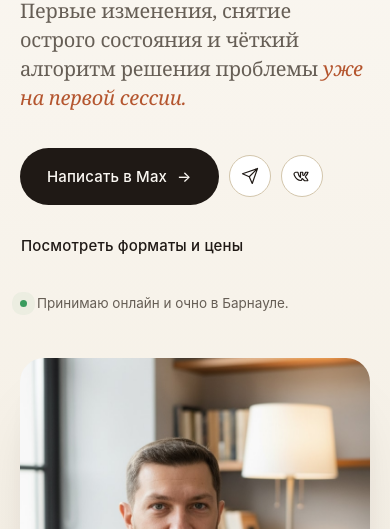
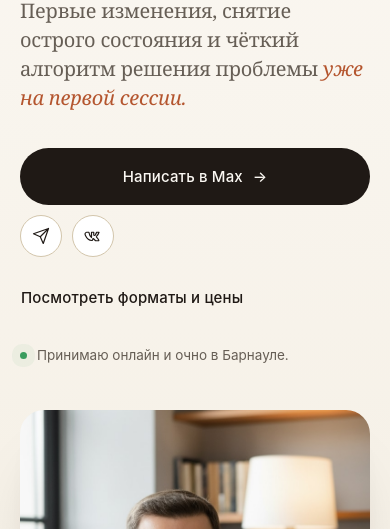
Before and after one commit to a-kors/merts-demo, an Astro site: page / in a window 390 px wide. Shown: the part 315-844 px from the top of the page. Built offline with nearby package versions, Linux system fonts and the light colour scheme; Astro itself is replaced by a stand-in of ours.

Commit message:
cta-group: full-width main button on <=480 for all tones
Co-Authored-By: Claude Opus 5.5 <noreply@anthropic.com>

```diff
--- a/src/components/CtaGroup.astro
+++ b/src/components/CtaGroup.astro
@@ -88,7 +88,10 @@ const {
     border-color: #ffffff;
   }
   @media (max-width: 480px) {
-    .cta-group--dark .cta-group__main {
+    .cta-group {
+      width: 100%;
+    }
+    .cta-group__main {
       flex-basis: 100%;
       justify-content: center;
     }
```
